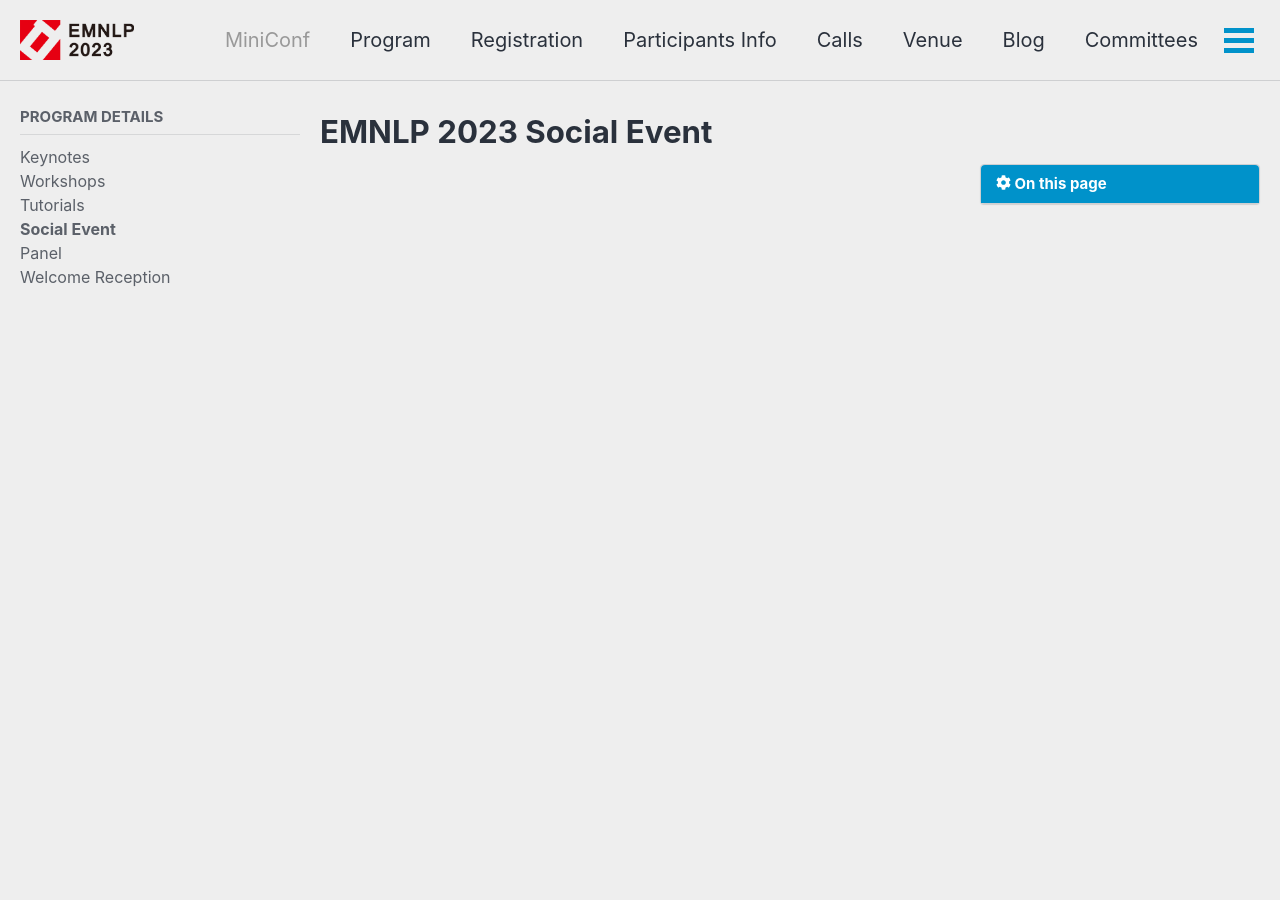
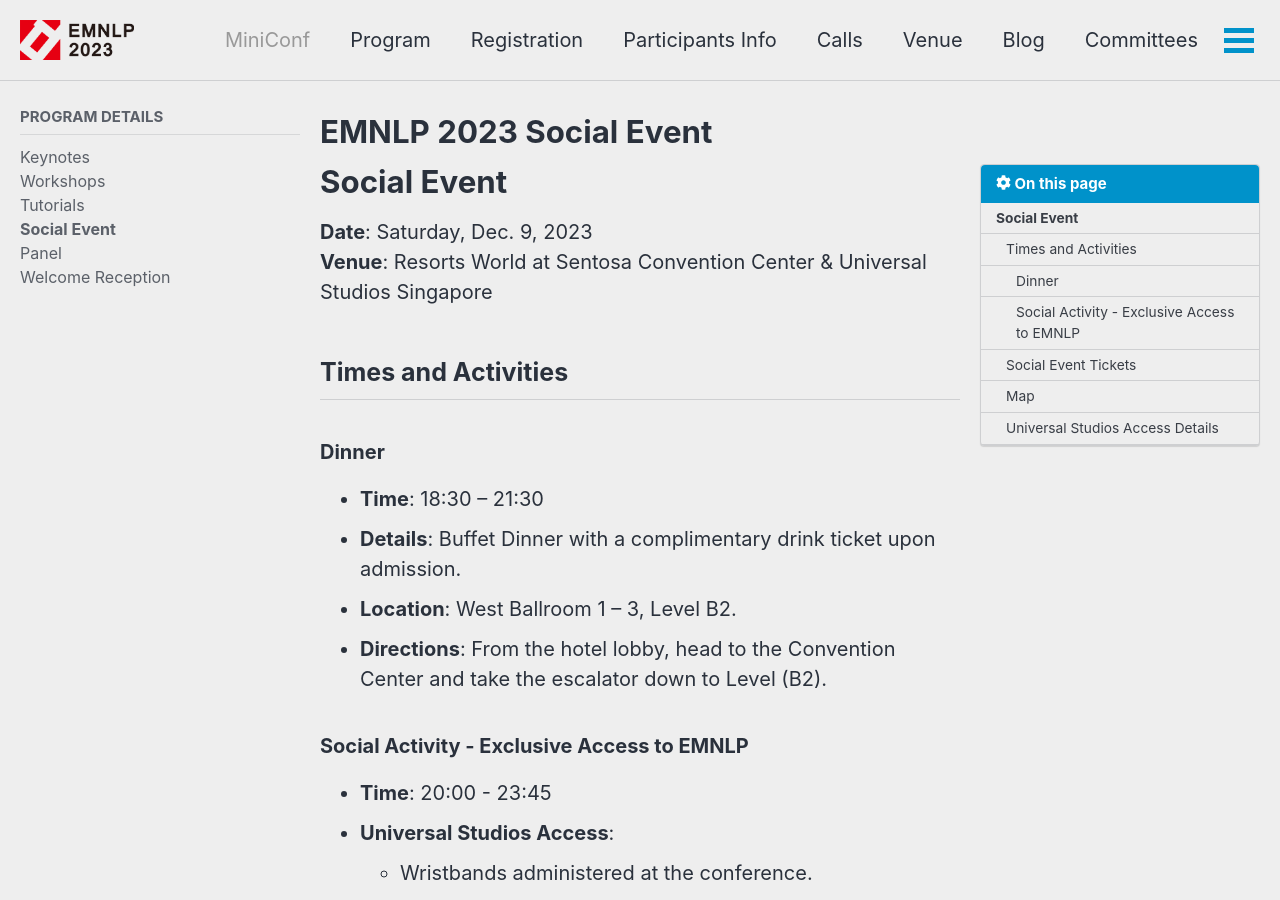
Before and after one commit to acl-org/emnlp-2023, a Jekyll site: the page built from _pages/program/social_event.md, in a window 1280 px wide and 900 px high. Built offline with Jekyll 4.4.1, drawn with Linux system fonts in a browser that asks for light colours; cached includes are drawn as plain includes; nearby versions of some CDN libraries; some of the changed text lies outside the part shown.

Commit message:
Update social_event.md

```diff
--- a/_pages/program/social_event.md
+++ b/_pages/program/social_event.md
@@ -9,3 +9,47 @@
 sidebar:
     nav: program
 ---
+
+# Social Event
+**Date**: Saturday, Dec. 9, 2023
+**Venue**: Resorts World at Sentosa Convention Center & Universal Studios Singapore
+
+## Times and Activities
+
+### Dinner
+- **Time**: 18:30 – 21:30
+- **Details**: Buffet Dinner with a complimentary drink ticket upon admission.
+- **Location**: West Ballroom 1 – 3, Level B2.
+- **Directions**: From the hotel lobby, head to the Convention Center and take the escalator down to Level (B2).
+
+### Social Activity - Exclusive Access to EMNLP
+- **Time**: 20:00 - 23:45
+- **Universal Studios Access**:
+  - Wristbands administered at the conference.
+  - Access requires the assigned wristband. *No band, no access.*
+
+## Social Event Tickets
+- Included with each full conference registration.
+- Admission requires wearing your name badge with a QR code for ACL Staff scanning.
+- **No name badge, no entrance.**
+- Tickets available for Guests, Tutorial, Workshop, and Exhibitors at the Registration Solutions Desk or through Yes Events registration login.
+
+## Map
+- A map from Dinner to Universal Studios will be displayed on the TV Monitors.
+
+## Universal Studios Access Details
+- **Time**: 20:00 - 23:45
+- **Exclusive Usage of Attraction Rides**:
+  - Battlestar Galactica: HUMAN
+  - Transformers
+  - Revenge of the Mummy
+  - Jurassic Park Rapids Adventure
+  - Dino-Soarin
+  - Sesame Street Spaghetti Space Chase
+  - Puss in Boots' Giant Journey
+  - Enchanted Airways
+- **F&B Outlets in Operation**:
+  - Food kiosks: Star Snacks, Planet Yen, Cairo Market
+  - USS Food Carts: Phaorah, Frozen, Jungle, Galactica Treat
+
+**Reminder**: Ensure you have your name badge and wristband for seamless access to the events. Enjoy the evening!
```
